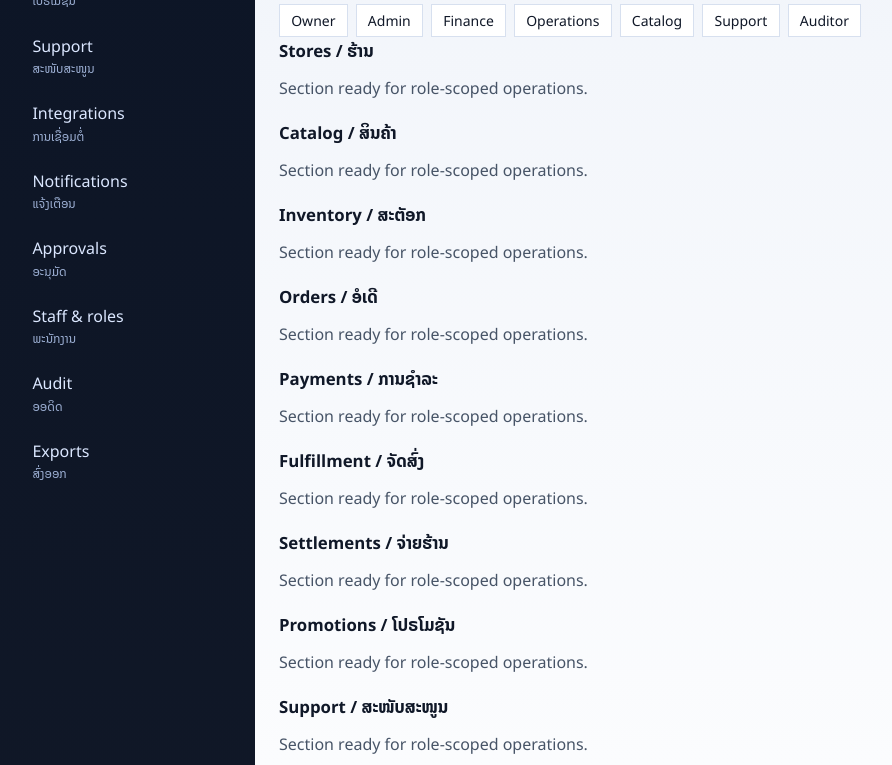
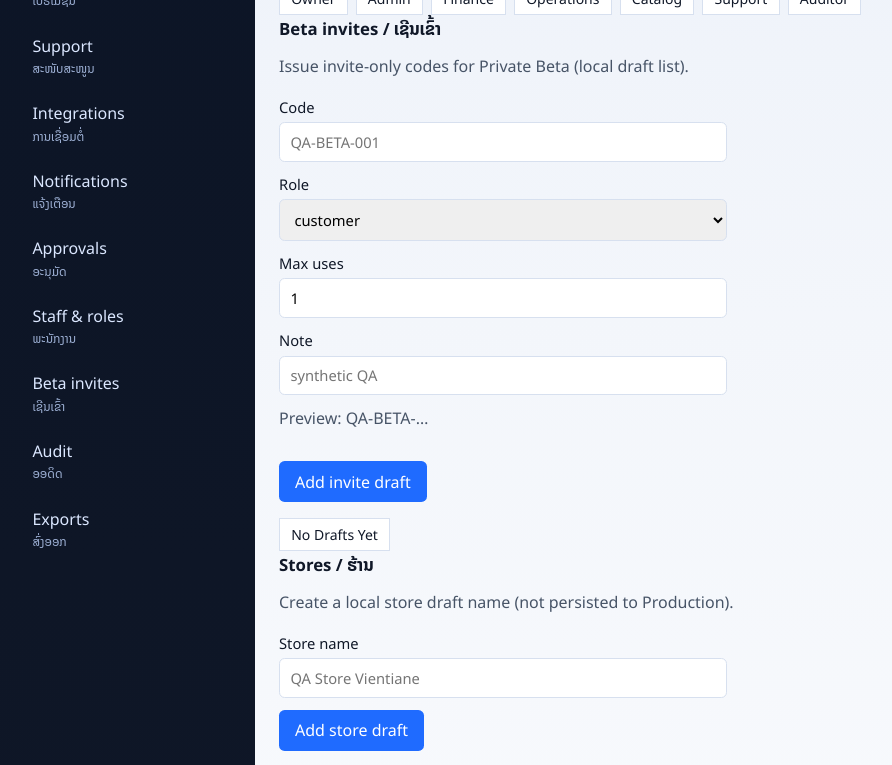
Before and after one commit to IT-FoU/BomBeE, a React (Vite) app in the folder apps/backoffice/: page / in a window 1280 px wide. Shown: the part 680-1445 px from the top of the page, without its empty margins (1-893 px from the left). Built offline with nearby package versions, Linux system fonts and the light colour scheme.

Commit message:
feat: backoffice invite and store draft interactive forms
Phase 2-B1 — local-only drafts for beta invites and store names in the
operations shell (no Production persistence).

Co-authored-by: Good <IT-FoU@users.noreply.github.com>

```diff
--- a/apps/backoffice/src/App.tsx
+++ b/apps/backoffice/src/App.tsx
@@ -1,3 +1,5 @@
+import { useMemo, useState } from 'react';
+
 import {
   APP_ROLES,
   BRAND_NAME,
@@ -23,6 +25,7 @@ const navItems = [
   { id: 'notifications', label: { lo: 'ແຈ້ງເຕືອນ', en: 'Notifications' } },
   { id: 'approvals', label: { lo: 'ອະນຸມັດ', en: 'Approvals' } },
   { id: 'staff', label: { lo: 'ພະນັກງານ', en: 'Staff & roles' } },
+  { id: 'invites', label: { lo: 'ເຊີນເຂົ້າ', en: 'Beta invites' } },
   { id: 'audit', label: { lo: 'ອອດິດ', en: 'Audit' } },
   { id: 'exports', label: { lo: 'ສົ່ງອອກ', en: 'Exports' } },
 ] as const;
@@ -30,7 +33,30 @@ const navItems = [
 const SAMPLE_AMOUNT = LAK(1_250_000);
 const SAMPLE_DATE = '2026-09-03T04:00:00.000Z';
 
+type InviteDraft = {
+  code: string;
+  role: 'customer' | 'store_owner' | 'ops';
+  maxUses: number;
+  note: string;
+};
+
 export function App({ locale = 'en' as UiLocale }: { locale?: UiLocale }) {
+  const [inviteDraft, setInviteDraft] = useState<InviteDraft>({
+    code: '',
+    role: 'customer',
+    maxUses: 1,
+    note: '',
+  });
+  const [issuedInvites, setIssuedInvites] = useState<InviteDraft[]>([]);
+  const [formError, setFormError] = useState('');
+  const [storeDraftName, setStoreDraftName] = useState('');
+  const [storeDrafts, setStoreDrafts] = useState<string[]>([]);
+
+  const invitePreview = useMemo(
+    () => inviteDraft.code.trim().toUpperCase() || 'QA-BETA-…',
+    [inviteDraft.code],
+  );
+
   return (
     <div className="shell">
       <a className="skip-link" href="#main-content">
@@ -68,8 +94,8 @@ export function App({ locale = 'en' as UiLocale }: { locale?: UiLocale }) {
         <main className="main" id="main-content" tabIndex={-1}>
           <h1>{t('operationsShell', locale)}</h1>
           <p className="lede">
-            Milestone 10 final QA: responsive shell, keyboard focus, Lo/En labels, LAK/date
-            formatting, and security audit evidence before Customer PWA.
+            Phase 2 backoffice: interactive invite + store draft forms (local mock; no Production
+            data).
           </p>
           <section aria-labelledby="format-heading" id="formats">
             <h2 id="format-heading">Locale formatting</h2>
@@ -125,8 +151,143 @@ export function App({ locale = 'en' as UiLocale }: { locale?: UiLocale }) {
               ))}
             </ul>
           </section>
+          <section aria-labelledby="invites-heading" id="invites">
+            <h2 id="invites-heading">
+              <span lang="en">Beta invites</span>
+              {' / '}
+              <span lang="lo">ເຊີນເຂົ້າ</span>
+            </h2>
+            <p className="lede">Issue invite-only codes for Private Beta (local draft list).</p>
+            <form
+              className="ops-form"
+              onSubmit={(event) => {
+                event.preventDefault();
+                const code = inviteDraft.code.trim().toUpperCase();
+                if (!/^[A-Z0-9-]{4,32}$/.test(code)) {
+                  setFormError('Invite code must be 4–32 chars (A–Z, 0–9, -)');
+                  return;
+                }
+                if (issuedInvites.some((row) => row.code === code)) {
+                  setFormError('Code already drafted');
+                  return;
+                }
+                setFormError('');
+                setIssuedInvites((rows) => [...rows, { ...inviteDraft, code }]);
+                setInviteDraft({ code: '', role: 'customer', maxUses: 1, note: '' });
+              }}
+            >
+              <label>
+                Code
+                <input
+                  value={inviteDraft.code}
+                  onChange={(e) => setInviteDraft((d) => ({ ...d, code: e.target.value }))}
+                  placeholder="QA-BETA-001"
+                  aria-label="Invite code"
+                />
+              </label>
+              <label>
+                Role
+                <select
+                  value={inviteDraft.role}
+                  onChange={(e) =>
+                    setInviteDraft((d) => ({
+                      ...d,
+                      role: e.target.value as InviteDraft['role'],
+                    }))
+                  }
+                  aria-label="Invite role"
+                >
+                  <option value="customer">customer</option>
+                  <option value="store_owner">store_owner</option>
+                  <option value="ops">ops</option>
+                </select>
+              </label>
+              <label>
+                Max uses
+                <input
+                  type="number"
+                  min={1}
+                  max={100}
+                  value={inviteDraft.maxUses}
+                  onChange={(e) =>
+                    setInviteDraft((d) => ({
+                      ...d,
+                      maxUses: Number(e.target.value) || 1,
+                    }))
+                  }
+                  aria-label="Max uses"
+                />
+              </label>
+              <label>
+                Note
+                <input
+                  value={inviteDraft.note}
+                  onChange={(e) => setInviteDraft((d) => ({ ...d, note: e.target.value }))}
+                  placeholder="synthetic QA"
+                  aria-label="Invite note"
+                />
+              </label>
+              <p className="lede">Preview: {invitePreview}</p>
+              {formError ? (
+                <p className="form-error" role="alert">
+                  {formError}
+                </p>
+              ) : null}
+              <button type="submit" className="cta">
+                Add invite draft
+              </button>
+            </form>
+            <ul className="roles" aria-label="Drafted invites">
+              {issuedInvites.length === 0 ? <li>No drafts yet</li> : null}
+              {issuedInvites.map((row) => (
+                <li key={row.code}>
+                  {row.code} · {row.role} · max {row.maxUses}
+                  {row.note ? ` · ${row.note}` : ''}
+                </li>
+              ))}
+            </ul>
+          </section>
+          <section aria-labelledby="stores-heading" id="stores">
+            <h2 id="stores-heading">
+              <span lang="en">Stores</span>
+              {' / '}
+              <span lang="lo">ຮ້ານ</span>
+            </h2>
+            <p className="lede">Create a local store draft name (not persisted to Production).</p>
+            <form
+              className="ops-form"
+              onSubmit={(event) => {
+                event.preventDefault();
+                const name = storeDraftName.trim();
+                if (name.length < 2) return;
+                setStoreDrafts((rows) => [...rows, name]);
+                setStoreDraftName('');
+              }}
+            >
+              <label>
+                Store name
+                <input
+                  value={storeDraftName}
+                  onChange={(e) => setStoreDraftName(e.target.value)}
+                  placeholder="QA Store Vientiane"
+                  aria-label="Store draft name"
+                />
+              </label>
+              <button type="submit" className="cta">
+                Add store draft
+              </button>
+            </form>
+            <ul className="roles" aria-label="Store drafts">
+              {storeDrafts.length === 0 ? <li>No store drafts yet</li> : null}
+              {storeDrafts.map((name) => (
+                <li key={name}>{name}</li>
+              ))}
+            </ul>
+          </section>
           {navItems
-            .filter((item) => !['dashboard', 'integrations', 'staff'].includes(item.id))
+            .filter(
+              (item) => !['dashboard', 'integrations', 'staff', 'invites', 'stores'].includes(item.id),
+            )
             .map((item) => (
               <section key={item.id} aria-labelledby={`${item.id}-heading`} id={item.id}>
                 <h2 id={`${item.id}-heading`}>
--- a/apps/backoffice/src/styles.css
+++ b/apps/backoffice/src/styles.css
@@ -181,6 +181,43 @@ h2 {
   text-transform: capitalize;
 }
 
+.ops-form {
+  display: grid;
+  gap: 0.75rem;
+  max-width: 28rem;
+  margin: 1rem 0;
+}
+
+.ops-form label {
+  display: grid;
+  gap: 0.35rem;
+  font-size: 0.92rem;
+}
+
+.ops-form input,
+.ops-form select {
+  padding: 0.55rem 0.65rem;
+  border: 1px solid var(--line);
+  border-radius: 0.35rem;
+  font: inherit;
+}
+
+.ops-form .cta {
+  justify-self: start;
+  border: 0;
+  background: var(--electric);
+  color: #fff;
+  padding: 0.6rem 1rem;
+  border-radius: 0.35rem;
+  cursor: pointer;
+  font: inherit;
+}
+
+.form-error {
+  color: #9b1c1c;
+  margin: 0;
+}
+
 @media (max-width: 900px) {
   .shell {
     grid-template-columns: 1fr;
```
Also changed, not shown: 2 other files (tests, documents, lock files or other folders).
